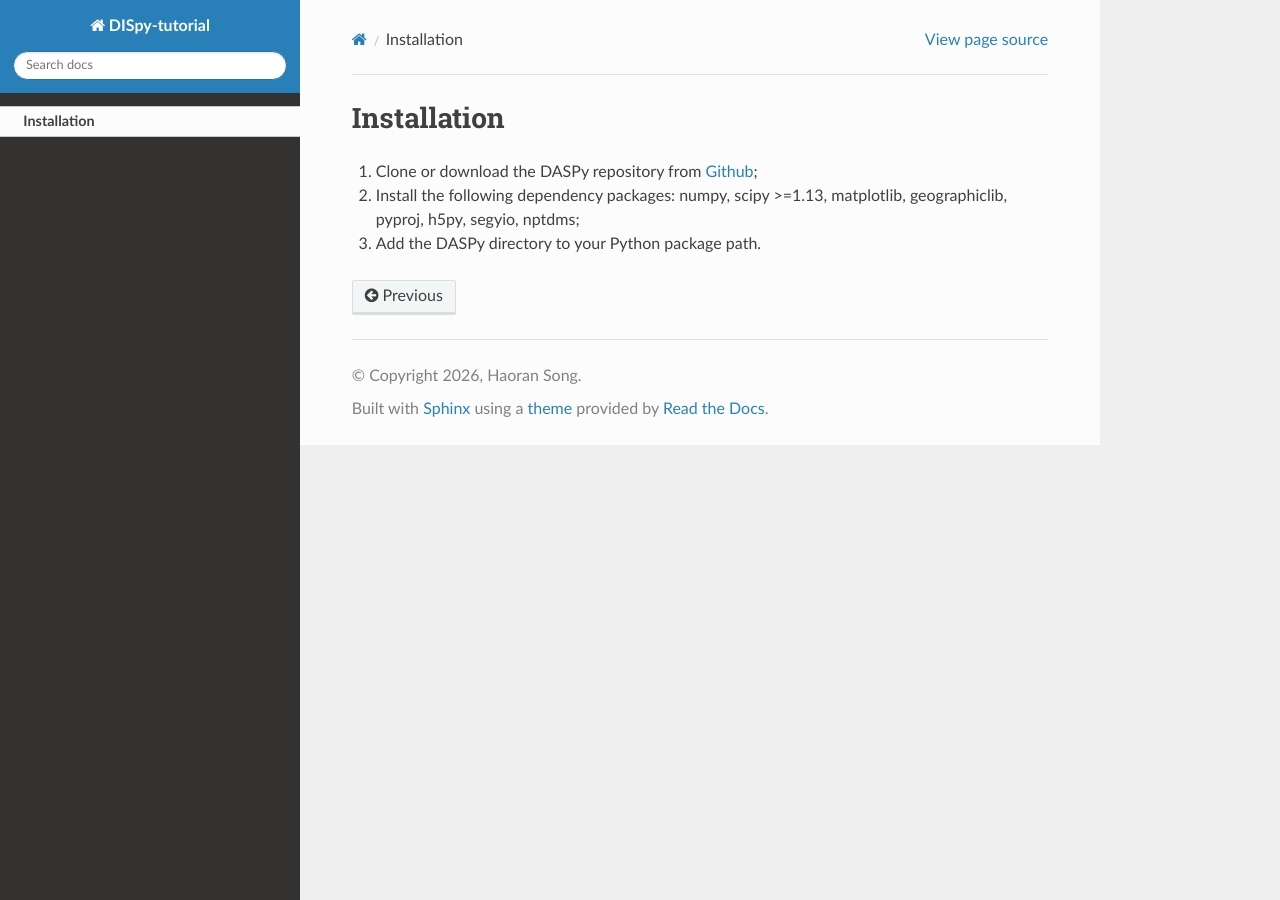
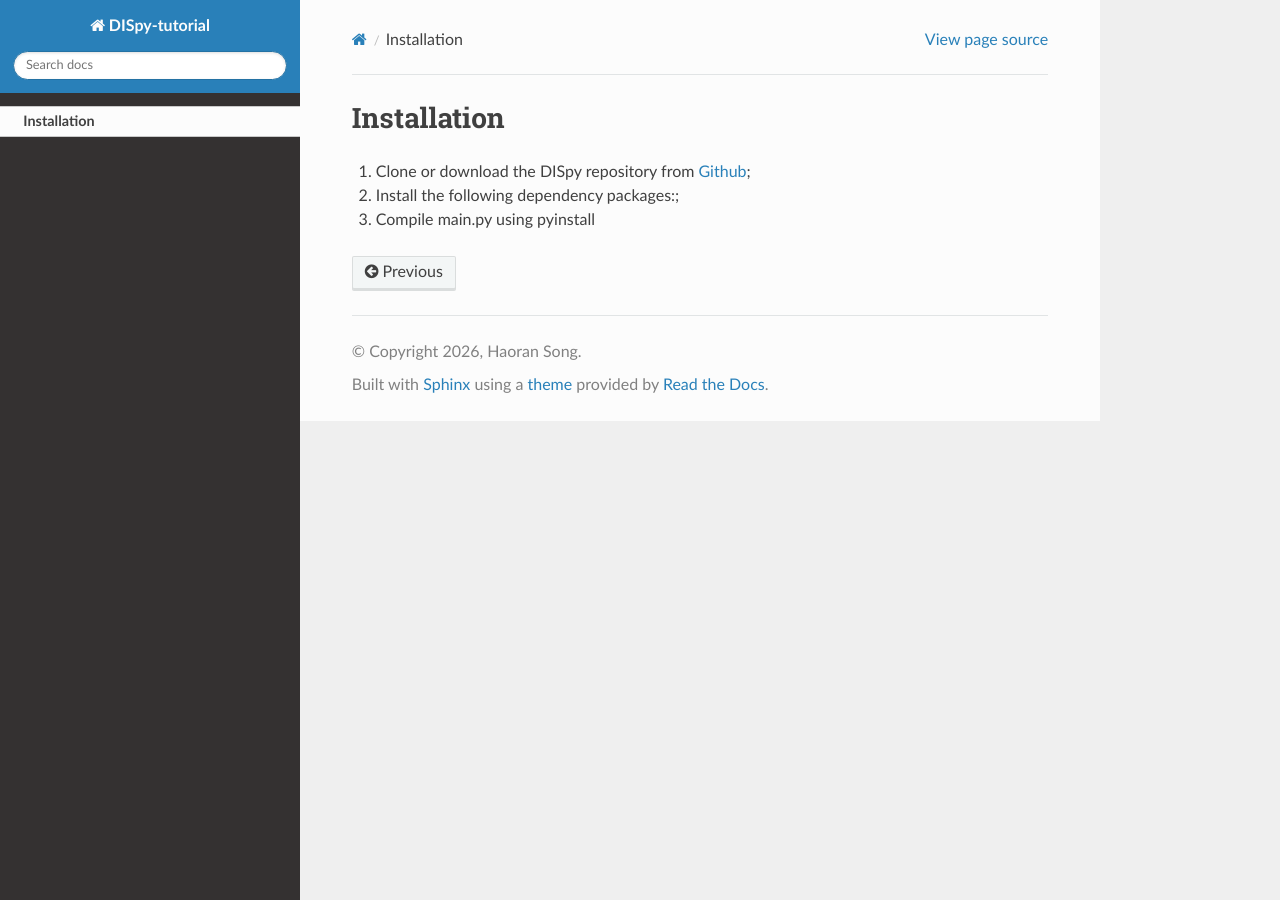
Before and after one commit to shr1998/DISpy-turorial, a Sphinx documentation site: the page built from DOCS/Installation.rst, in a window 1280 px wide. Built offline with Sphinx 7.4.7 and the Read the Docs theme 3.1.0, drawn with Linux system fonts in a browser that asks for light colours; pages that are not in the unit, such as notebooks, are missing from menus.

Commit message:
Update Installation.rst

```diff
--- a/DOCS/Installation.rst
+++ b/DOCS/Installation.rst
@@ -1,8 +1,8 @@
 Installation
 =============================================
 
-1. Clone or download the DASPy repository from `Github <https://github.com/shr1998/DISpy?tab=readme-ov-file>`_;
+1. Clone or download the DISpy repository from `Github <https://github.com/shr1998/DISpy?tab=readme-ov-file>`_;
 
-2. Install the following dependency packages: numpy, scipy >=1.13, matplotlib, geographiclib, pyproj, h5py, segyio, nptdms;
+2. Install the following dependency packages:;
 
-3. Add the DASPy directory to your Python package path.
+3. Compile main.py using pyinstall
```
